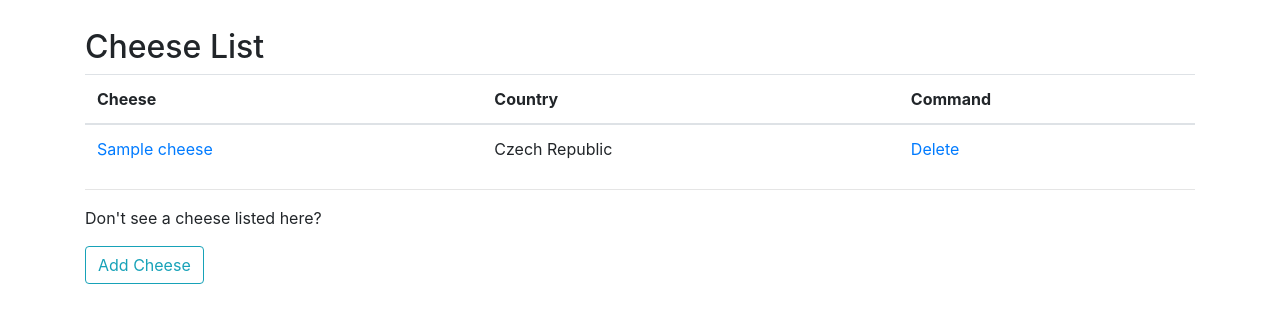
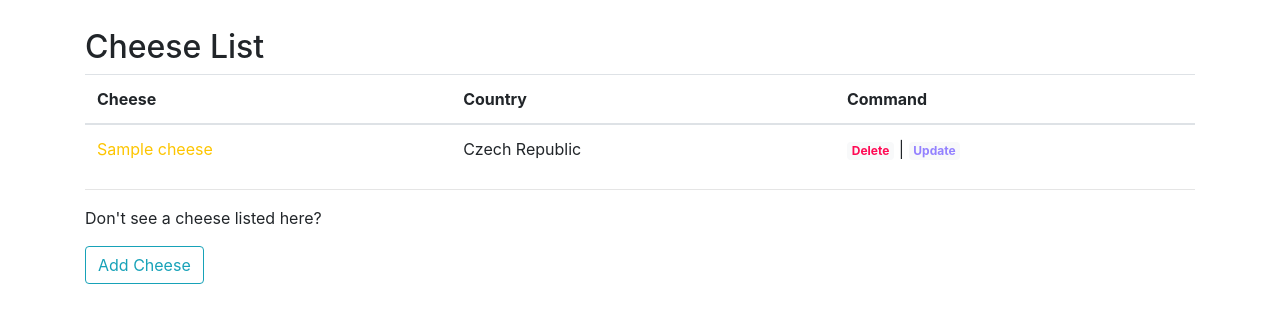
Before and after one commit to SaiSakethGK/everycheese, a Django app: page /cheeses/ in a window 1280 px wide. Shown: the part 56-379 px from the top of the page. Run offline with Django 3.2, Linux system fonts and the light colour scheme; tables that the repository leaves empty hold one stand-in row (values such as "Sample post"); some libraries are stand-ins or nearby versions.

Commit message:
Add Update update Cheese functionality

```diff
--- a/everycheese/cheeses/urls.py
+++ b/everycheese/cheeses/urls.py
@@ -21,5 +21,5 @@ urlpatterns = [
     ),
     path('delete/<slug:slug>/', views.CheeseDeleteView.as_view(), name='delete'),
     path('confirm_delete/<slug:slug>/', views.ConfirmCheeseDeleteView.as_view(), name='confirm_delete'),
-
+    path('update/<slug:slug>/', views.CheeseUpdateView.as_view(), name='update'),
 ]
--- a/everycheese/cheeses/views.py
+++ b/everycheese/cheeses/views.py
@@ -1,13 +1,11 @@
 from typing import Any
-from django.views.generic import ListView, DetailView, DeleteView, TemplateView
+from django.views.generic import ListView, DetailView, DeleteView, TemplateView, UpdateView
 from .models import Cheese
 from django.urls import reverse_lazy
 import logging
 from django.views.generic import CreateView
 
-
 log = logging.getLogger(__name__)
-
 
 class CheeseListView(ListView):
     model = Cheese
@@ -19,10 +17,8 @@ class CheeseListView(ListView):
 
         return context
 
-
 class CheeseDetailView(DetailView):
     model = Cheese
-
 
 class CheeseCreateView(CreateView):
     model = Cheese
@@ -33,12 +29,10 @@ class CheeseCreateView(CreateView):
         'country_of_origin',
     ]
 
-
 class CheeseDeleteView(DeleteView):
     model = Cheese
     template_name ='cheeses/cheese_delete.html'
     success_url = reverse_lazy('cheeses:list')
-
 
 class ConfirmCheeseDeleteView(TemplateView):
     template_name = 'cheeses/cheese_delete.html'
@@ -47,3 +41,12 @@ class ConfirmCheeseDeleteView(TemplateView):
         context = super().get_context_data(**kwargs)
         context['cheese'] = Cheese.objects.get(slug=self.kwargs['slug'])
         return context
+
+class CheeseUpdateView(UpdateView):
+    model = Cheese
+    fields = ['name', 'description', 'firmness', 'country_of_origin']
+    template_name = 'cheeses/cheese_update_form.html'
+    context_object_name = 'cheese'
+
+    def get_success_url(self):
+        return reverse_lazy('cheeses:detail', kwargs={'slug': self.object.slug})
--- a/everycheese/templates/cheeses/cheese_list.html
+++ b/everycheese/templates/cheeses/cheese_list.html
@@ -1,9 +1,10 @@
 {% extends "base.html" %}
+{% load static %}
 {% block title %}Cheese List{% endblock title %}
 {% block content %}
     <br>
     <h2>Cheese List</h2>
-    <table class="table">
+    <table class="table table-hover">
         <thead>
             <tr>
                 <th scope="col">Cheese</th>
@@ -14,9 +15,12 @@
         <tbody>
             {% for cheese in cheese_list %}
                 <tr>
-                    <td><a href="{% url 'cheeses:detail' cheese.slug %}">{{ cheese.name }} </a></td>
+                    <td><a style="color: #fdc500;" href="{% url 'cheeses:detail' cheese.slug %}">{{ cheese.name }} </a></td>
                     <td>{{ cheese.country_of_origin.name|default:"N/A" }} <img src="{{ cheese.country_of_origin.flag }}" /></td>
-                    <td><a href="{% url 'cheeses:delete' cheese.slug %}">Delete</a></td>
+                    <td>
+                        <a href="{% url 'cheeses:delete' cheese.slug %}" class="badge badge-light" style="color: #ff0a54;">Delete</a> |
+                        <a href="{% url 'cheeses:update' cheese.slug %}" class="badge badge-light" style="color: #9381ff;">Update</a>
+                    </td>
                 </tr>
             {% endfor %}
         </tbody>
```
Also changed, not shown: everycheese/templates/cheeses/cheese_update_form.html (added, +12 -0 lines), everycheese/templates/cheeses/Cheese_Cover1c.png (added).
